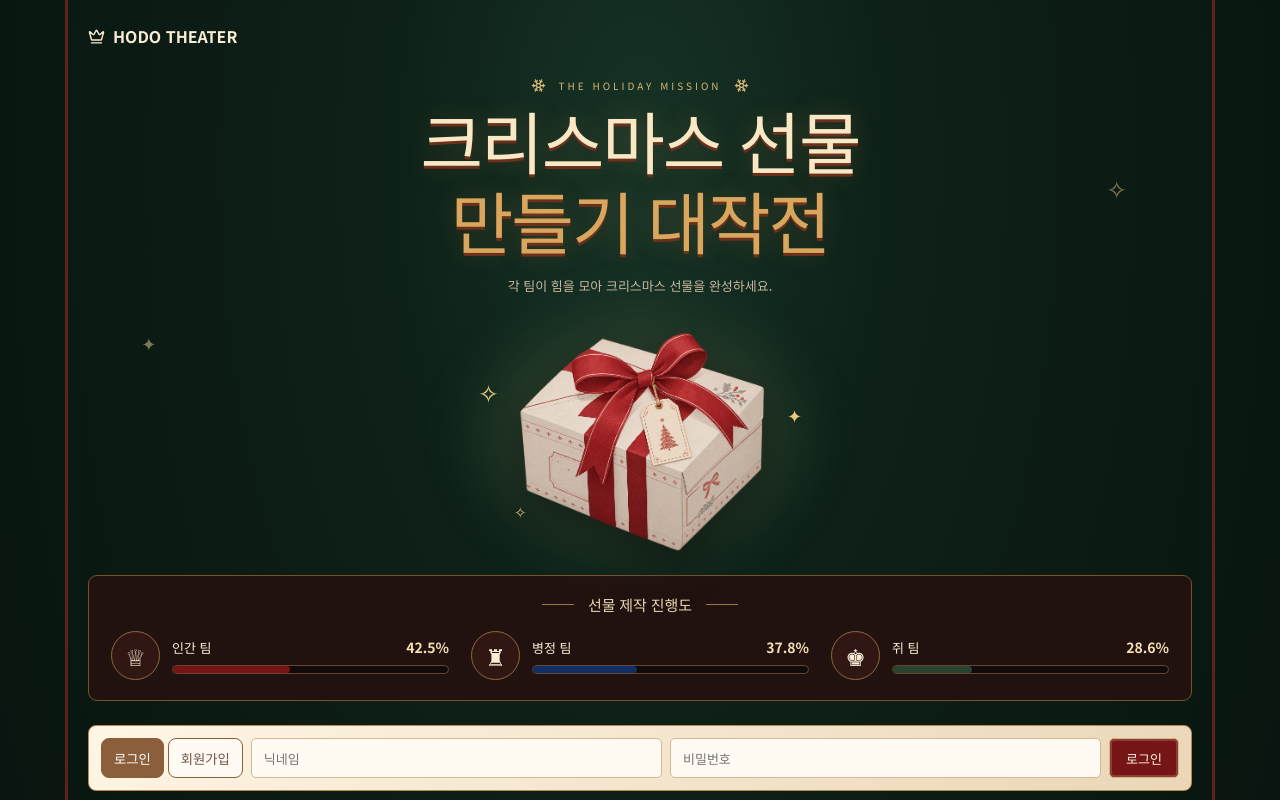
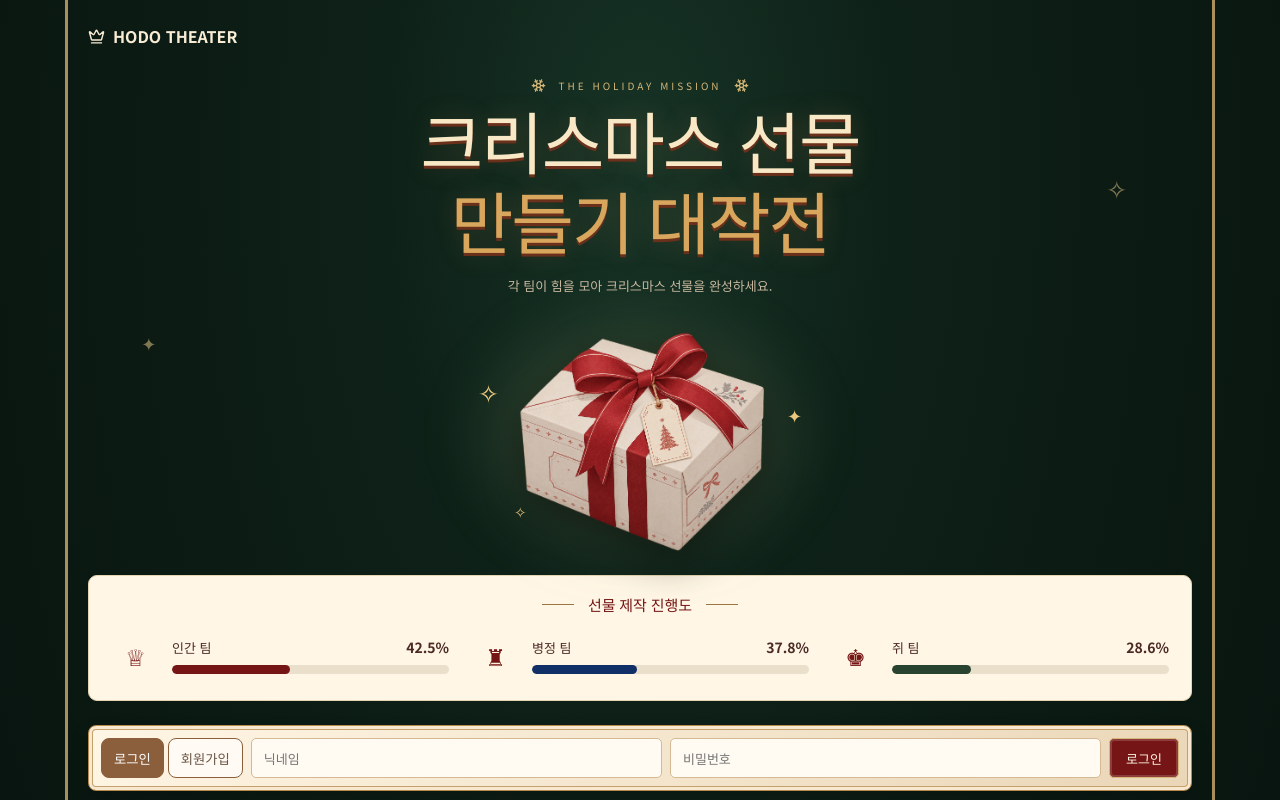
Before and after one commit to DoA-xoxo/gift, a Next.js app in the folder christmas-gift-next/: page / in a window 1280 px wide. Shown: the top 800 px of the page. Built offline with nearby package versions, Linux system fonts and the light colour scheme; no server answers; the database is empty; a web font is replaced by a local one.

Commit message:
Update globals.css

```diff
--- a/christmas-gift-next/app/globals.css
+++ b/christmas-gift-next/app/globals.css
@@ -375,38 +375,47 @@ body {
 }
 
 
-/* 1. 팀 아이콘: 광택과 입체 효과 제거 */
+
+/* 팀 아이콘: 동그라미 배경 없이 버건디 문양만 */
 .team-icon {
-  background: #301713;
-  border: 1px solid #8f693d;
+  background: transparent;
+  border: none;
   box-shadow: none;
+  color: #751515;
+  outline: none;
 }
 
-/* 2. 양옆 세로 장식: 그라데이션과 입체감 제거 */
-.page:before,
-.page:after {
-  background: #6f241e;
-  opacity: 0.85;
+/* 아이콘 주변에 추가 장식이 생기지 않도록 */
+.team-icon::before,
+.team-icon::after {
+  content: none;
+  display: none;
 }
 
-/* 3. 팀별 진행도 패널: 이중 테두리와 내부 그림자 제거 */
+/* 팀별 선물 제작도: 크림색 배경으로 통일 */
 .progress-wrap {
-  background: #21120f;
-  border: 1px solid #77512e;
+  background: #fff6e5;
+  border: 1px solid #e5d4b2;
   box-shadow: none;
+  border-radius: 9px;
 }
 
-/* 4. 팀 아이콘 바깥쪽 장식이 추가로 생기는 경우 방지 */
-.team-icon::before,
-.team-icon::after {
-  box-shadow: none;
-  background-image: none;
+/* 제목도 크림색 배경에 맞게 어두운 버건디로 */
+.section-label {
+  color: #751515;
 }
 
-/* 5. 진행도 바: 단순하고 깔끔하게 */
+/* 진행도 제목과 퍼센트도 잘 보이도록 */
+.progress-title,
+.progress-title b,
+.progress-title strong {
+  color: #4b2925;
+}
+
+/* 진행도 막대: 차분한 색상으로 */
 .bar {
-  background: #100a08;
-  border: 1px solid #69452c;
+  background: #eadfca;
+  border: none;
   box-shadow: none;
 }
 
@@ -415,17 +424,9 @@ body {
   background-image: none;
 }
 
-/* 6. 카드의 겹겹이 들어간 테두리와 입체 그림자 제거 */
-.progress-wrap,
-.panel,
-.admin-card {
-  box-shadow: none;
+/* 양옆 장식선: 은은한 골드 유지 */
+.page:before,
+.page:after {
+  background: #c6a56a;
+  opacity: 0.85;
 }
-
-/* 7. 아이콘과 패널의 움직임 없이 평면적인 디자인 유지 */
-.team-icon,
-.progress-wrap,
-.panel {
-  transform: none;
-  filter: none;
-}
```
